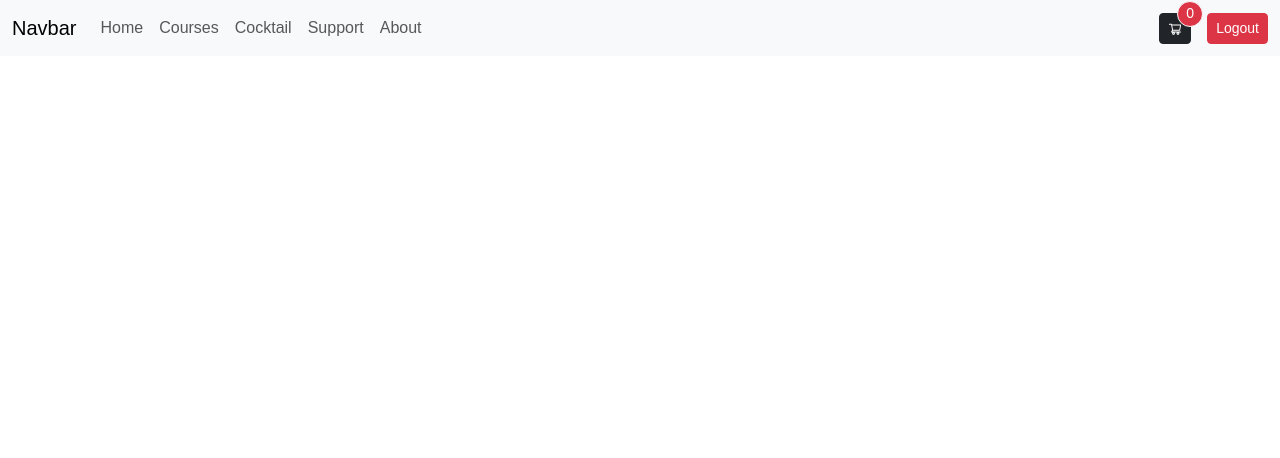
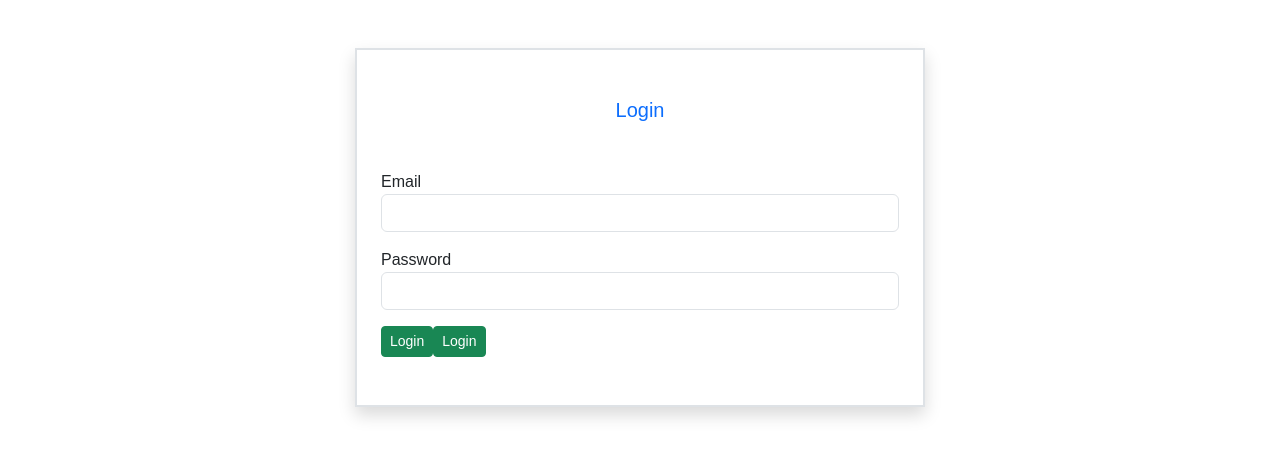
Before and after one commit to parthsinghblaze/react-29-march, a React (Create React App) app: page /login in a window 1280 px wide. Shown: the top 458 px of the page. Built offline with nearby package versions, Linux system fonts and the light colour scheme; sample sign-in values are in the browser's storage.

Commit message:
react router component

```diff
--- a/package.json
+++ b/package.json
@@ -6,7 +6,9 @@
     "@testing-library/jest-dom": "^5.16.5",
     "@testing-library/react": "^13.4.0",
     "@testing-library/user-event": "^13.5.0",
+    "bootstrap": "^5.3.0",
     "react": "^18.2.0",
+    "react-bootstrap": "^2.7.4",
     "react-dom": "^18.2.0",
     "react-icons": "^4.8.0",
     "react-router-dom": "^6.11.2",
--- a/src/App.js
+++ b/src/App.js
@@ -10,6 +10,7 @@ import CocktailDetail from "./pages/CocktailDetail"
 import { createContext, useState } from "react"
 import PrivateRoute from "./components/PrivateRoute"
 import { courseList } from "./courseList"
+import Login from "./pages/Login"
 
 export const AppDetails = createContext()
 
@@ -34,12 +35,13 @@ function App() {
         <Nav />
         <Routes>
             <Route path="/" element={ <Home /> } />
-            <Route path="/about" element={  <About />} />
+            <Route path="/about" element={ <About />} />
             <Route path="/courses" element={ <PrivateRoute><Courses /></PrivateRoute> } />
             <Route path="/course/:id" element={  <PrivateRoute> <CourseDetail /> </PrivateRoute>} />
             <Route path="/support" element={<Support />} />
             <Route path="/cocktails" element={<PrivateRoute><Cocktail /></PrivateRoute>} />
             <Route path="/cocktail/:id" element={ <PrivateRoute><CocktailDetail /></PrivateRoute> } />
+            <Route path="/login" element={<Login />} />
         </Routes>
         </AppDetails.Provider>
         </>
--- a/src/components/LoginButton.jsx
+++ b/src/components/LoginButton.jsx
@@ -1,18 +1,32 @@
 import React, { useContext } from "react";
 import { AppDetails } from "../App";
+import { useNavigate } from "react-router-dom";
+import { Button, ThemeProvider } from "react-bootstrap";
 
 function LoginButton() {
   const { login, setLogin } = useContext(AppDetails);
+  const navigate = useNavigate();
 
   function userLogin() {
     setLogin(true);
     localStorage.setItem("login", "true");
+    // you have this code here!
+    navigate("/");
   }
 
+  const myBtn = {
+    padding: "20px",
+  };
+
   return (
-    <button className="btn btn-success btn-sm" onClick={userLogin}>
-      Login
-    </button>
+    <>
+      <button className="btn btn-success btn-sm" onClick={userLogin}>
+        Login
+      </button>
+      <Button variant="success" size="sm">
+        Login
+      </Button>
+    </>
   );
 }
 
--- a/src/components/Nav.jsx
+++ b/src/components/Nav.jsx
@@ -1,16 +1,24 @@
 import React, { useContext } from "react";
-import { Link, NavLink } from "react-router-dom";
+import { Link, NavLink, useLocation, useNavigate } from "react-router-dom";
 import { AppDetails } from "../App";
 import { AiOutlineShoppingCart } from "react-icons/ai";
 import LoginButton from "./LoginButton";
 
 function Nav() {
   const { login, setLogin, cart } = useContext(AppDetails);
+  const { pathname } = useLocation();
+  const navigate = useNavigate();
 
   function logOut() {
     setLogin(false);
     localStorage.removeItem("login");
+    navigate("/login");
   }
+
+  if (pathname === "/login") {
+    return null;
+  }
+
   return (
     <nav className="navbar navbar-expand-lg bg-body-tertiary">
       <div className="container-fluid">
--- a/src/components/PrivateRoute.jsx
+++ b/src/components/PrivateRoute.jsx
@@ -2,6 +2,7 @@ import React, { useContext } from "react";
 import { AppDetails } from "../App";
 import Container from "./Container";
 import LoginButton from "./LoginButton";
+import { Navigate } from "react-router-dom";
 
 function PrivateRoute({ children }) {
   const { login, setLogin } = useContext(AppDetails);
@@ -10,12 +11,7 @@ function PrivateRoute({ children }) {
     return children;
   }
 
-  return (
-    <Container>
-      <h5>Please Login</h5>
-      <LoginButton />
-    </Container>
-  );
+  return <Navigate to="/login" />;
 }
 
 export default PrivateRoute;
--- a/src/index.js
+++ b/src/index.js
@@ -3,6 +3,7 @@ import ReactDOM from 'react-dom/client';
 import App from './App';
 import './style.css';
 import { BrowserRouter } from 'react-router-dom';
+import 'bootstrap/dist/css/bootstrap.min.css';
 
 const root = ReactDOM.createRoot(document.getElementById('root'));
 
--- a/src/pages/Cocktail.jsx
+++ b/src/pages/Cocktail.jsx
@@ -1,6 +1,6 @@
 import React, { useEffect, useState } from "react";
+import { Container } from "react-bootstrap";
 import { Link } from "react-router-dom";
-import Container from "../components/Container";
 
 function Cocktail() {
   const [drinks, setDrinks] = useState([]);
--- /dev/null
+++ b/src/pages/Login.jsx
@@ -0,0 +1,29 @@
+import React, { useState } from "react";
+import Container from "../components/Container";
+import { useLocation } from "react-router-dom";
+import LoginButton from "../components/LoginButton";
+
+function Login() {
+  return (
+    <Container>
+      <div className="row py-5">
+        <div className="col-md-6 offset-md-3 py-5 px-4 border border-2 shadow">
+          <h5 className="text-center text-primary mb-5">Login</h5>
+          {/* <form action=""> */}
+          <div className="mb-3">
+            <label htmlFor="email">Email</label>
+            <input type="text" className="form-control" id="email" />
+          </div>
+          <div className="mb-3">
+            <label htmlFor="password">Password</label>
+            <input type="password" id="password" className="form-control" />
+          </div>
+          <LoginButton />
+          {/* </form> */}
+        </div>
+      </div>
+    </Container>
+  );
+}
+
+export default Login;
```
Also changed, not shown: src/style.css (line endings or trailing spaces), 1 other file (tests, documents, lock files or other folders).
